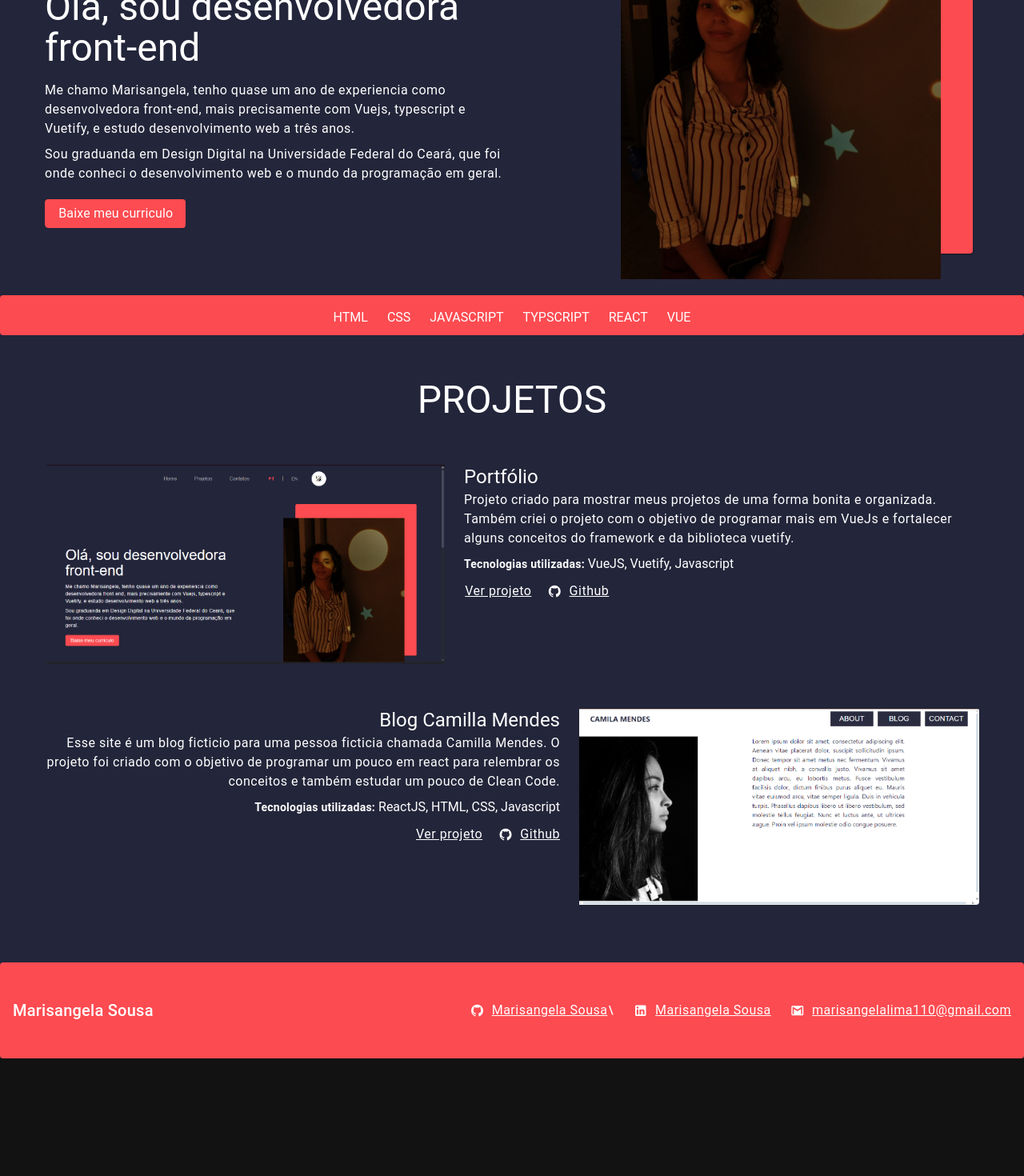
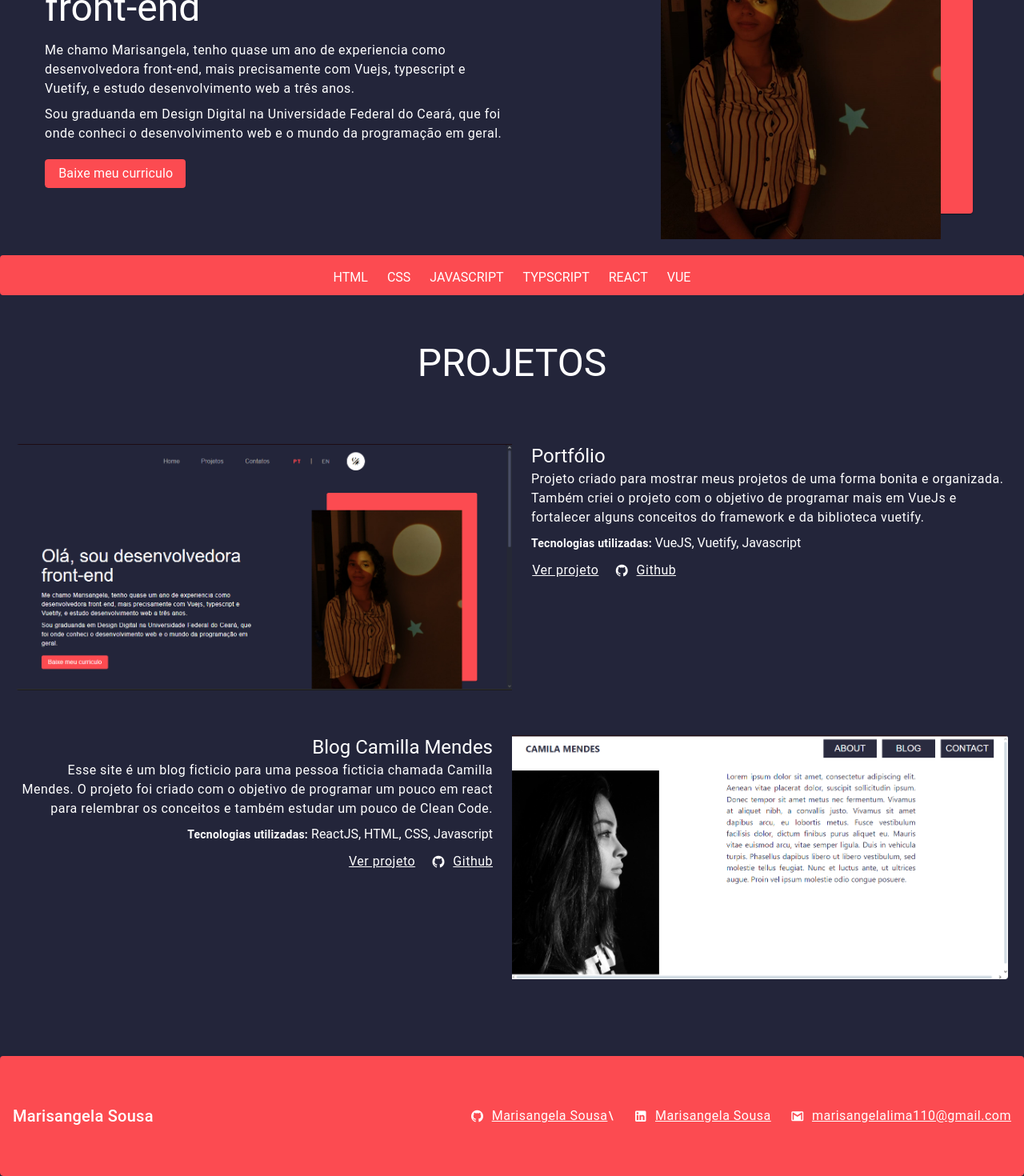
Before and after one commit to marisangela-sousa/meu-portfolio, a Vue app: page / in a window 1280 px wide. Shown: the part 311-1781 px from the top of the page at 80% size. Before the commit the page ends 1634 px from the top, so only its background shows below. Built offline with nearby package versions, Linux system fonts and the light colour scheme.

Commit message:
Responsividade em celulares menores refeita

```diff
--- a/src/components/Project/ProjectLeft.vue
+++ b/src/components/Project/ProjectLeft.vue
@@ -14,8 +14,8 @@ function LinkGithub(link) {
 </script>
 <template>
   <v-card class="bg-transparent d-flex flex-column-reverse flex-md-row justify-start ga-6 w-100 mb-14" flat>
-    <v-img width="500" max-width="1000" :src="image"/>
-    <v-card class="bg-transparent " flat max-width="1000px">
+    <v-img width="400" max-width="1000" class="w-100 w-md-50" :src="image"/>
+    <v-card class="bg-transparent d-flex flex-column align-md-start" flat max-width="1000px">
       <p class="text-h5 text-secondary">{{ props.name }}</p>
       <p class="text-body-1 mb-2 text-secondary">
         {{ props.description }}
--- a/src/components/Project/ProjectRight.vue
+++ b/src/components/Project/ProjectRight.vue
@@ -25,6 +25,6 @@ function LinkGithub(link) {
         <v-btn @click="LinkGithub(props.linkGithub)" class="ml-2 pa-0" prepend-icon="mdi-github" variant="text"><p class="text-body-1 text-decoration-underline">Github</p></v-btn>
       </v-card>
     </v-card>
-    <v-img width="500" max-width="1000" :src="image"/>
+    <v-img width="400" max-width="1000" class="w-100 w-md-50" :src="image"/>
   </v-card>
 </template>
--- a/src/views/HomeView.vue
+++ b/src/views/HomeView.vue
@@ -26,11 +26,12 @@ function Download() {
 </script>
 
 <template>
-  <v-container id="home" class="mt-8 mt-sm-16 pt-16 section d-flex">
+  <v-card id="home" flat class=" bg-transparent w-100">
+    <v-container class="bg-transparent mt-8 mt-sm-16 pt-16 section d-flex w-100">
       <v-row>
         <v-col cols="12" md="6"
                class="d-flex flex-column justify-center justify-md-end align-center align-md-end align-xl-end ga-4 pb-md-16">
-        <v-card class="bg-transparent" flat>
+          <v-card class="bg-transparent pa-6 pa-md-0" flat>
             <v-card class="bg-transparent align-self-center" flat max-width="700px">
               <p class=" text-h4 text-lg-h3 text-xl-h2 text-secondary mb-4"> Olá, sou desenvolvedora front-end </p>
             </v-card>
@@ -53,15 +54,16 @@ function Download() {
           </v-card>
         </v-col>
         <v-col cols="12" md="6"
-             class="bg-transparent position-relative d-flex justify-center justify-lg-end justify-xl-center pr-md-5">
+               class="bg-transparent position-relative d-flex justify-center justify-lg-end justify-xl-center pr-md-5"
+        >
           <v-card class="bg-primary card">
           </v-card>
-        <v-img width="400" class="position-absolute bottom-0 mr-10" :src="Eu" alt="Foto da autora do portfolio"/>
+          <v-img width="350" class="position-absolute bottom-0 mr-10" :src="Eu" alt="Foto da autora do portfolio"/>
         </v-col>
       </v-row>
     </v-container>
     <v-card class="bg-primary mt-4 d-flex justify-center" :style="{ height: '50px' }" flat id="projetos">
-    <v-container class="d-inline-flex justify-center ga-6">
+      <v-container class="d-inline-flex justify-center ga-6 v-infinite-scroll--horizontal">
         <p>HTML</p>
         <p>CSS</p>
         <p>JAVASCRIPT</p>
@@ -70,9 +72,9 @@ function Download() {
         <p>VUE</p>
       </v-container>
     </v-card>
-  <v-container class="d-flex flex-column align-center mt-10">
+    <v-card flat class="bg-transparent d-flex flex-column align-center mt-10 pa-5 w-100">
       <p class="text-h3 mb-14 text-secondary">PROJETOS</p>
-    <v-card flat class="bg-transparent pa-10 pa-md-0">
+      <v-card flat class="bg-transparent d-flex flex-column align-center pa-10 ma-5 ma-md-5 pa-md-0 w-100">
         <project-left
             name="Portfólio"
             description="Projeto criado para mostrar meus projetos de uma forma bonita e organizada. Também criei o projeto com o objetivo de programar mais em VueJs e fortalecer
@@ -92,13 +94,14 @@ function Download() {
             :image="CapaCamilla"
         />
       </v-card>
-  </v-container>
-  <v-card class="bg-primary d-flex align-center" :style="{ height: '120px' }" id="contatos">
-    <v-row class="d-inline-flex pa-4">
-      <v-col cols="6" md="5" class="align-self-center">
+    </v-card>
+    <v-card class="bg-primary d-flex align-center w-100" :style="{ height: '150px' }" id="contatos">
+      <v-row class="d-flex flex-column align-start flex-sm-row pl-2 pa-md-4">
+        <v-col cols="6" md="4" class="align-self-center d-none d-sm-flex">
           <p class="text-h6">Marisangela Sousa</p>
         </v-col>
-      <v-col cols="6" md="7" class="d-flex flex-column flex-md-row align-start justify-md-end ga-md-5">
+        <v-col cols="6" md="8" class="d-flex flex-column flex-md-row align-start justify-md-end ga-md-5">
+          <v-card flat class=" bg-transparent d-flex flex-column flex-md-row align-start justify-md-end ga-md-5">
             <v-btn @click="openGithub" class="ml-2 pa-0" prepend-icon="mdi-github" variant="text">
               <p class="text-body-1 text-decoration-underline">Marisangela Sousa</p>\
             </v-btn>
@@ -108,14 +111,16 @@ function Download() {
             <v-btn @click="openEmail" class="ml-2 pa-0" prepend-icon="mdi-gmail" variant="text">
               <p class="text-body-1 text-decoration-underline">marisangelalima110@gmail.com</p>
             </v-btn>
+          </v-card>
         </v-col>
       </v-row>
+    </v-card>
   </v-card>
 </template>
 <style>
 .card {
-  height: 500px;
-  width: 400px;
+  height: 450px;
+  width: 350px;
   margin-left: 30px;
   margin-bottom: 20px;
 }
```
Lines whose indentation alone changed are shown as unchanged.
